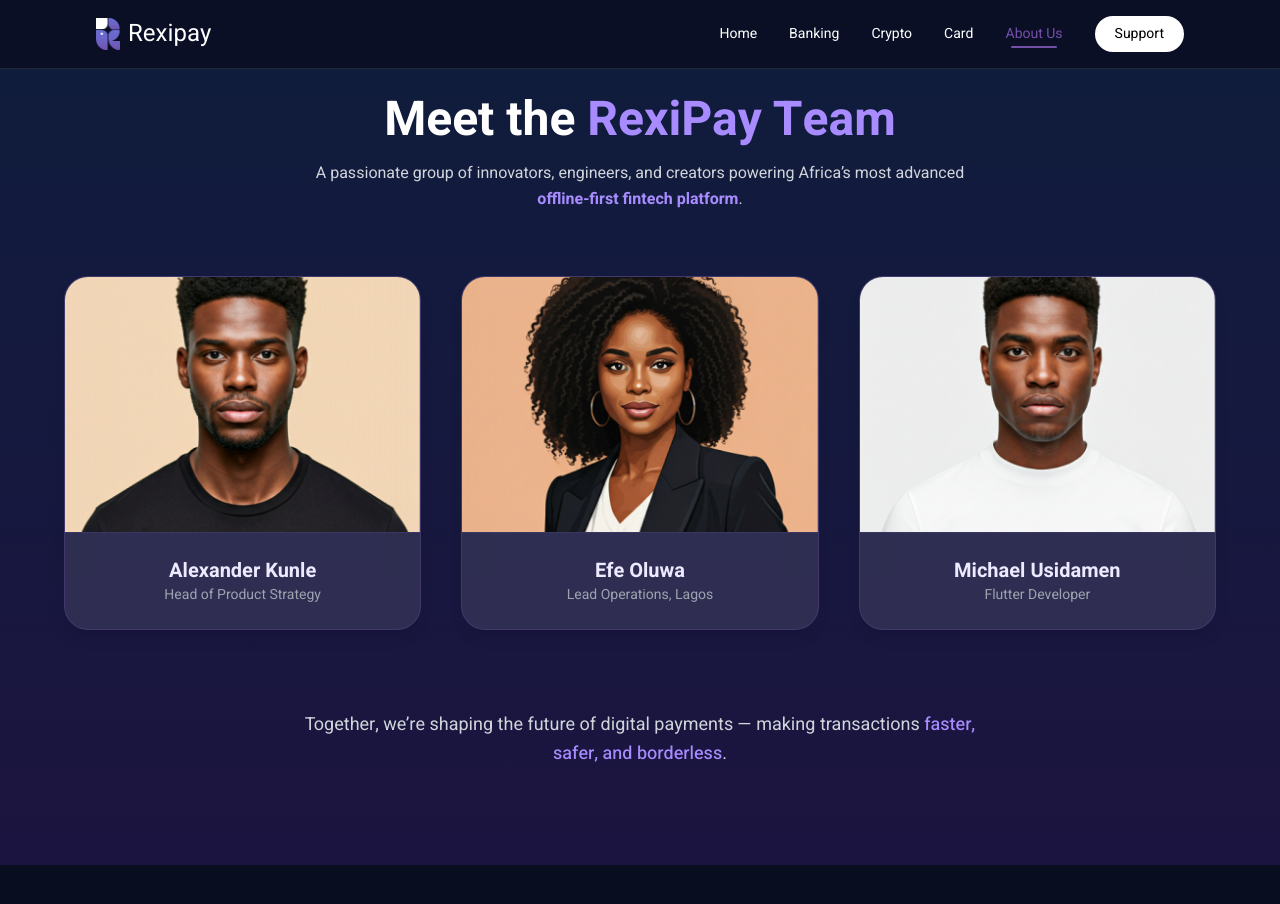
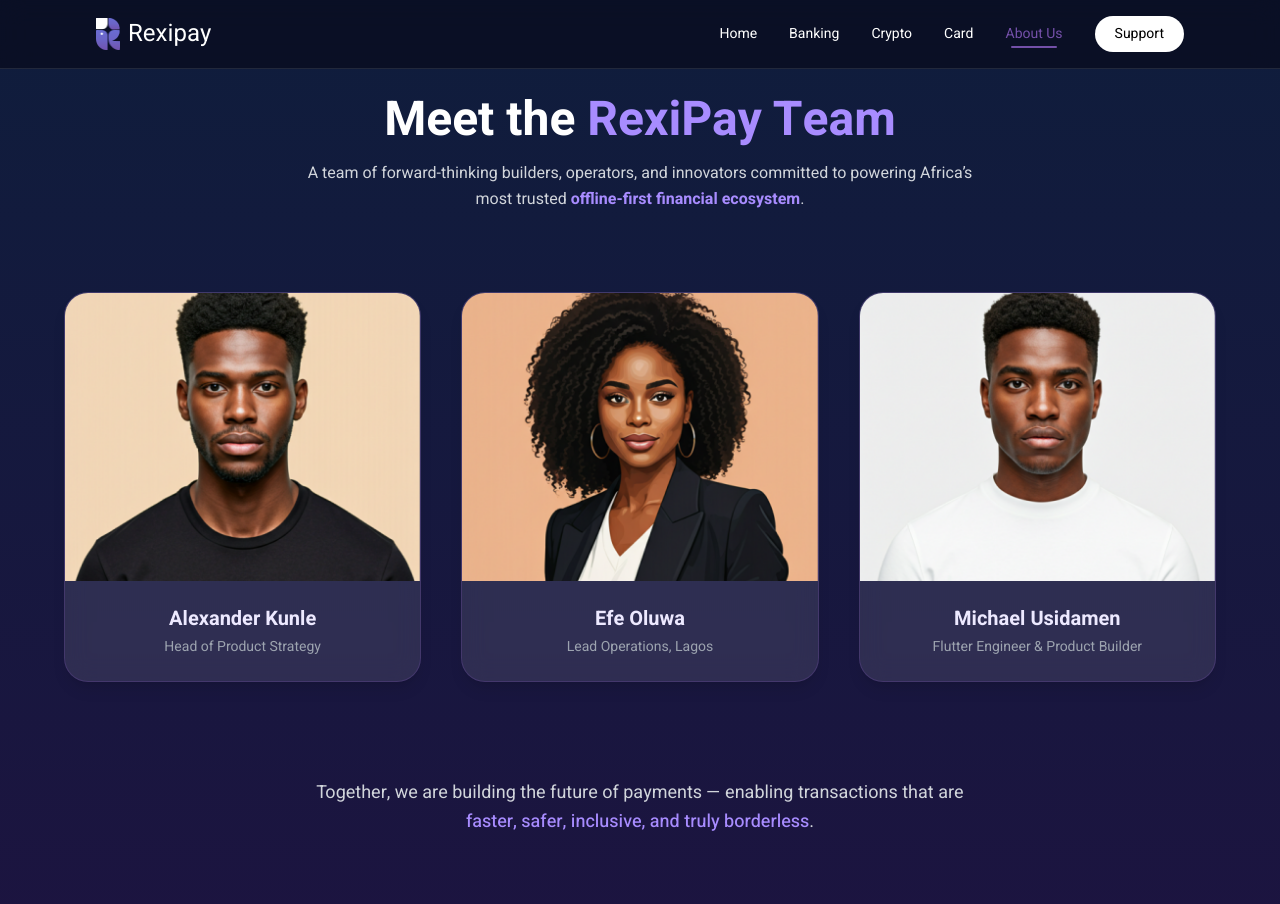
Before and after one commit to Mheek-frosh/rexipay-website, a React (Create React App) app: page /team in a window 1280 px wide. Shown: the top 904 px of the page. Before the commit the page ends 865 px from the top, so only its background shows below. Built offline with nearby package versions, Linux system fonts and the light colour scheme.

Commit message:
Changes to be committed: 	modified:   src/screens/Teams.jsx

```diff
--- a/src/screens/Teams.jsx
+++ b/src/screens/Teams.jsx
@@ -8,36 +8,40 @@
       name: "Alexander Kunle",
       role: "Head of Product Strategy",
       image: "/images/thirdpic.png",
+      bio: "Leads RexiPay’s product vision and strategy, driving innovation across offline payments, merchant tools, and scalable fintech solutions tailored for Africa."
     },
     {
       name: "Efe Oluwa",
       role: "Lead Operations, Lagos",
       image: "/images/ifepic.png",
+      bio: "Oversees operational execution and merchant adoption across Lagos, ensuring reliability, compliance, and seamless user experiences on the RexiPay platform."
     },
     {
       name: "Michael Usidamen",
-      role: "Flutter Developer",
+      role: "Flutter Engineer & Product Builder",
       image: "/images/mikepic.png",
+      bio: "Builds and scales RexiPay’s mobile applications with a focus on performance, security, and offline-first financial experiences."
     },
   ];
 
   return (
     <div className="min-h-screen bg-gradient-to-b from-[#0F1D3C] to-[#1C1440] text-white px-6 md:px-16 py-24">
+
       {/* Header */}
       <motion.div
         initial={{ opacity: 0, y: -30 }}
         animate={{ opacity: 1, y: 0 }}
         transition={{ duration: 0.8 }}
-        className="text-center mb-16"
+        className="text-center mb-20"
       >
         <h1 className="text-4xl md:text-5xl font-bold mb-4">
           Meet the <span className="text-[#A88CFF]">RexiPay Team</span>
         </h1>
         <p className="text-gray-300 max-w-2xl mx-auto leading-relaxed">
-          A passionate group of innovators, engineers, and creators powering Africa’s
-          most advanced{" "}
+          A team of forward-thinking builders, operators, and innovators
+          committed to powering Africa’s most trusted{" "}
           <span className="text-[#A88CFF] font-semibold">
-            offline-first fintech platform
+            offline-first financial ecosystem
           </span>.
         </p>
       </motion.div>
@@ -48,42 +52,64 @@
           <motion.div
             key={index}
             initial={{ opacity: 0, y: 40 }}
-            animate={{ opacity: 1, y: 0 }}
+            whileInView={{ opacity: 1, y: 0 }}
+            viewport={{ once: true }}
             transition={{ delay: index * 0.2 }}
-            className="bg-white/10 backdrop-blur-md border border-[#7450A9]/30 rounded-3xl overflow-hidden shadow-lg hover:shadow-[#A88CFF]/30 transition-all duration-300"
+            className="group bg-white/10 backdrop-blur-md border border-[#7450A9]/30 rounded-3xl overflow-hidden shadow-lg hover:shadow-[#A88CFF]/30 transition-all duration-300"
           >
-            {/* Image */}
-            <div className="w-full h-64 overflow-hidden border-b border-[#7450A9]/20">
+
+            {/* Image Container */}
+            <div className="relative w-full h-72 overflow-hidden">
               <img
                 src={member.image}
                 alt={member.name}
-                className="w-full h-full object-cover transform hover:scale-105 transition duration-500"
+                className="w-full h-full object-cover transform group-hover:scale-105 transition duration-700"
               />
+
+              {/* Hover Bio Overlay */}
+              <div className="absolute inset-0 bg-gradient-to-t from-[#0F1D3C]/95 via-[#0F1D3C]/80 to-transparent opacity-0 group-hover:opacity-100 transition-opacity duration-300 flex items-end">
+                <motion.div
+                  initial={{ y: 20, opacity: 0 }}
+                  whileHover={{ y: 0, opacity: 1 }}
+                  transition={{ duration: 0.3 }}
+                  className="p-6 text-left"
+                >
+                  <h4 className="text-lg font-semibold text-[#A88CFF] mb-2">
+                    Bio
+                  </h4>
+                  <p className="text-sm text-gray-200 leading-relaxed">
+                    {member.bio}
+                  </p>
+                </motion.div>
+              </div>
             </div>
 
-            {/* 👤 Info */}
+            {/* Info */}
             <div className="p-6 text-center">
               <h3 className="text-xl font-semibold text-[#EDE9FF]">
                 {member.name}
               </h3>
-              <p className="text-gray-400 text-sm">{member.role}</p>
+              <p className="text-gray-400 text-sm mt-1">
+                {member.role}
+              </p>
             </div>
           </motion.div>
         ))}
       </div>
 
-      {/* 🌟 Closing Section */}
+      {/* Closing Section */}
       <motion.div
         initial={{ opacity: 0, y: 40 }}
-        animate={{ opacity: 1, y: 0 }}
-        transition={{ delay: 0.6 }}
-        className="text-center mt-20 max-w-2xl mx-auto"
+        whileInView={{ opacity: 1, y: 0 }}
+        viewport={{ once: true }}
+        transition={{ delay: 0.4 }}
+        className="text-center mt-24 max-w-2xl mx-auto"
       >
         <p className="text-gray-300 text-lg leading-relaxed">
-          Together, we’re shaping the future of digital payments —
-          making transactions{" "}
+          Together, we are building the future of payments —
+          enabling transactions that are{" "}
           <span className="text-[#A88CFF] font-medium">
-            faster, safer, and borderless
+            faster, safer, inclusive, and truly borderless
           </span>.
         </p>
       </motion.div>
```
